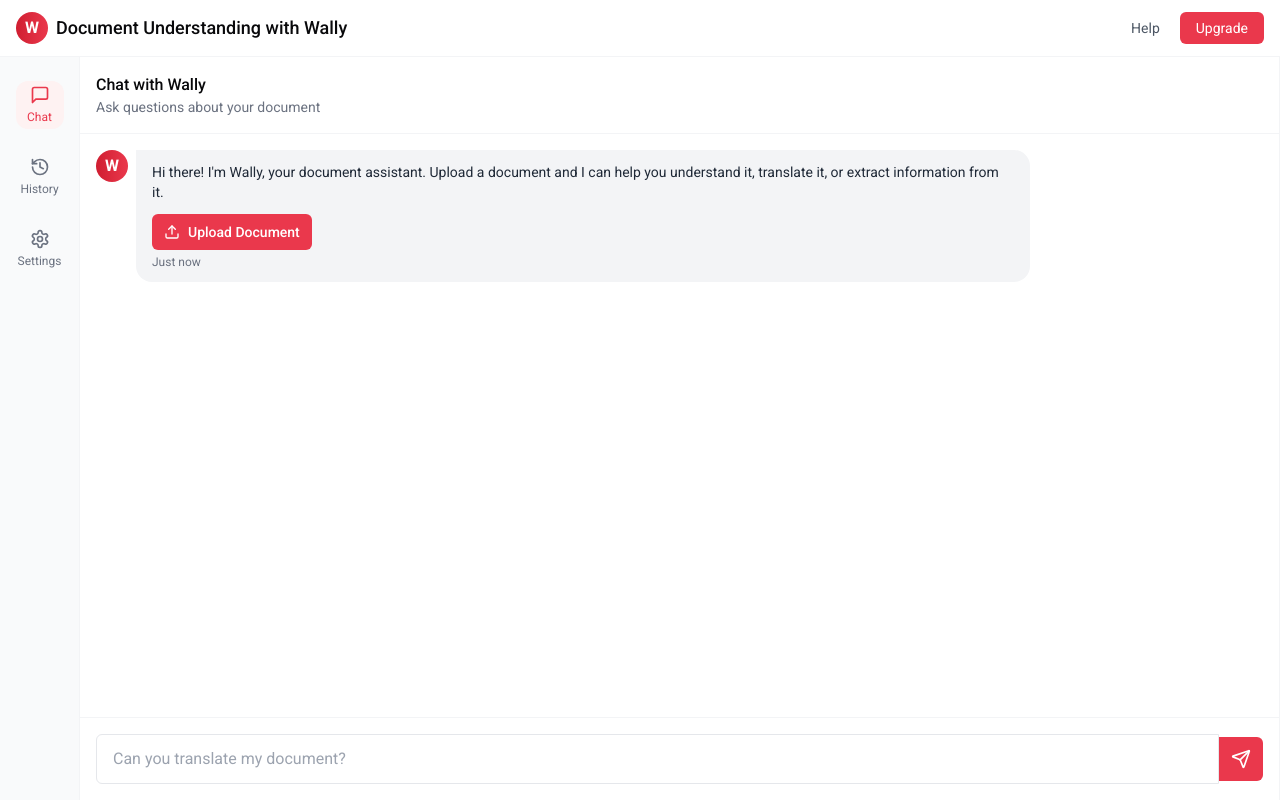
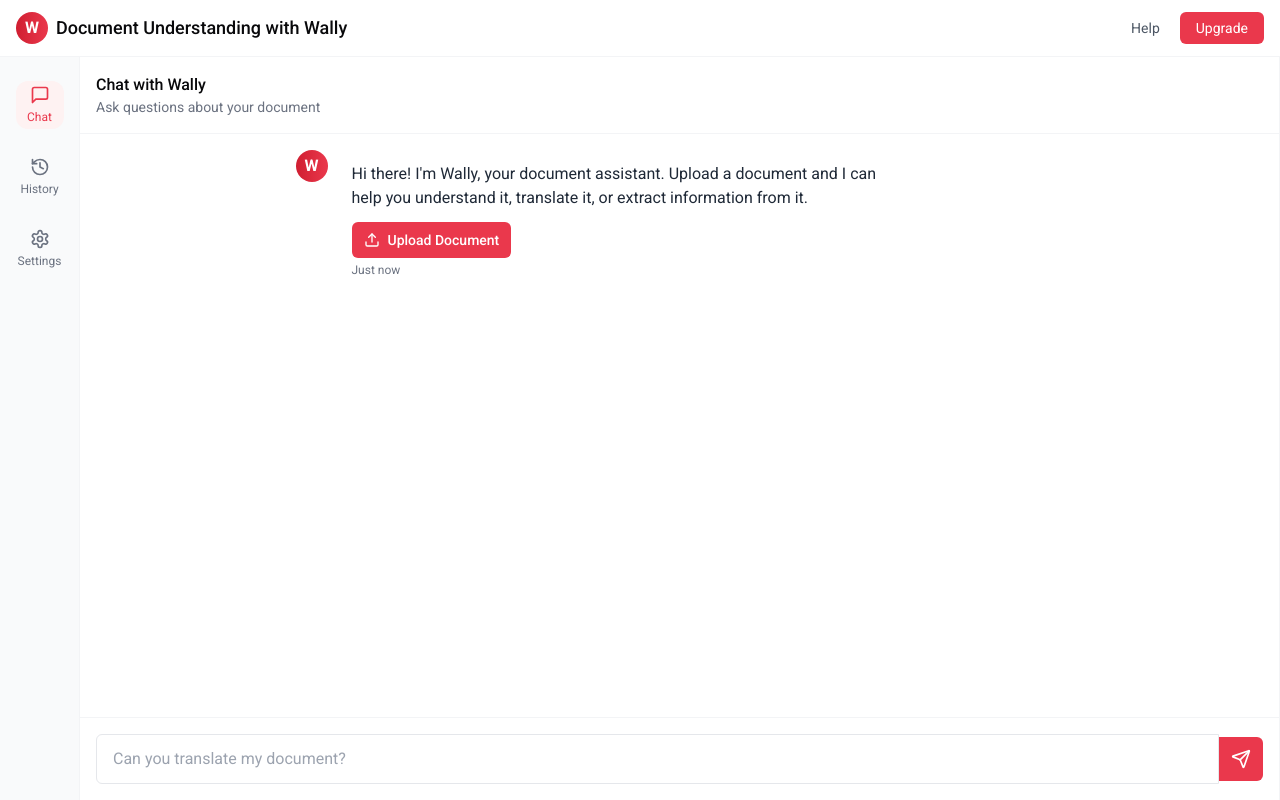
Before and after one commit to DavidBatoDev/wally-chat-bot, a Next.js app: page / in a window 1280 px wide. Built offline with nearby package versions, Linux system fonts and the light colour scheme.

Commit message:
feat: enhance chat message display with markdown support and typing cursor

```diff
--- a/src/components/chat/ChatContainer.tsx
+++ b/src/components/chat/ChatContainer.tsx
@@ -119,6 +119,7 @@ const ChatContainer: React.FC<ChatContainerProps> = ({ onDocumentStateChange })
       </div>
 
       <div className="flex-1 overflow-y-auto p-4 bg-white">
+        <div className="max-w-3xl mx-auto">
           {chatMessages.map((msg, index) => (
             <ChatMessage
               key={index}
@@ -138,6 +139,7 @@ const ChatContainer: React.FC<ChatContainerProps> = ({ onDocumentStateChange })
           {/* Invisible div at the end of messages to scroll to */}
           <div ref={messagesEndRef} />
         </div>
+      </div>
 
       <ChatInput onSendMessage={handleSendMessage} />
     </div>
--- a/src/components/chat/ChatMessage.tsx
+++ b/src/components/chat/ChatMessage.tsx
@@ -1,7 +1,7 @@
-
-import React from 'react';
+import React, { useState, useEffect } from 'react';
 import { Button } from '../ui/button';
 import { Upload } from 'lucide-react';
+import ReactMarkdown from 'react-markdown';
 
 export interface ChatMessageProps {
   message: string;
@@ -15,9 +15,38 @@ export interface ChatMessageProps {
 }
 
 const ChatMessage: React.FC<ChatMessageProps> = ({ message, isUser, timestamp, actions }) => {
+  const [displayedText, setDisplayedText] = useState('');
+  const [isTyping, setIsTyping] = useState(!isUser);
+
+  useEffect(() => {
+    if (isUser) {
+      setDisplayedText(message);
+      return;
+    }
+
+    // Reset for new messages
+    setDisplayedText('');
+    setIsTyping(true);
+
+    let i = 0;
+    const typingSpeed = 10; // Adjust for faster or slower typing
+
+    const typingInterval = setInterval(() => {
+      if (i < message.length) {
+        setDisplayedText(message.substring(0, i + 1));
+        i++;
+      } else {
+        clearInterval(typingInterval);
+        setIsTyping(false);
+      }
+    }, typingSpeed);
+
+    return () => clearInterval(typingInterval);
+  }, [message, isUser]);
+
   return (
-    <div className={`flex ${isUser ? 'justify-end' : 'justify-start'} mb-4`}>
-      <div className="flex items-start max-w-[80%]">
+    <div className={`flex mb-6 ${isUser ? 'justify-end' : 'justify-start'}`}>
+      <div className={`flex items-start max-w-[80%] ${isUser ? 'flex-row' : 'flex-row'}`}>
         {!isUser && (
           <div className="w-8 h-8 rounded-full wally-gradient flex items-center justify-center text-white font-bold mr-2 flex-shrink-0">
             W
@@ -25,15 +54,22 @@ const ChatMessage: React.FC<ChatMessageProps> = ({ message, isUser, timestamp, a
         )}
 
         <div
-          className={`px-4 py-3 rounded-2xl ${
+          className={`px-4 py-3 rounded-lg ${
             isUser
-              ? 'bg-wally text-white rounded-tr-none'
-              : 'bg-gray-100 text-gray-800 rounded-tl-none'
+              ? 'bg-wally text-white'
+              : 'text-gray-800'
           }`}
         >
-          <p className="text-sm">{message}</p>
+          {isUser ? (
+            <p className="text-sm">{message}</p>
+          ) : (
+            <div className="prose prose-sm max-w-none">
+              <ReactMarkdown>{displayedText}</ReactMarkdown>
+              {isTyping && <span className="typing-cursor">▌</span>}
+            </div>
+          )}
 
-          {actions && actions.length > 0 && (
+          {actions && actions.length > 0 && !isTyping && (
             <div className="mt-3 flex flex-wrap gap-2">
               {actions.map((action, index) => (
                 action.type === 'upload' && (
@@ -51,7 +87,7 @@ const ChatMessage: React.FC<ChatMessageProps> = ({ message, isUser, timestamp, a
             </div>
           )}
 
-          {timestamp && (
+          {timestamp && !isTyping && (
             <p className={`text-xs mt-1 ${isUser ? 'text-wally-100' : 'text-gray-500'}`}>
               {timestamp}
             </p>
```
Lines whose indentation alone changed are shown as unchanged.
